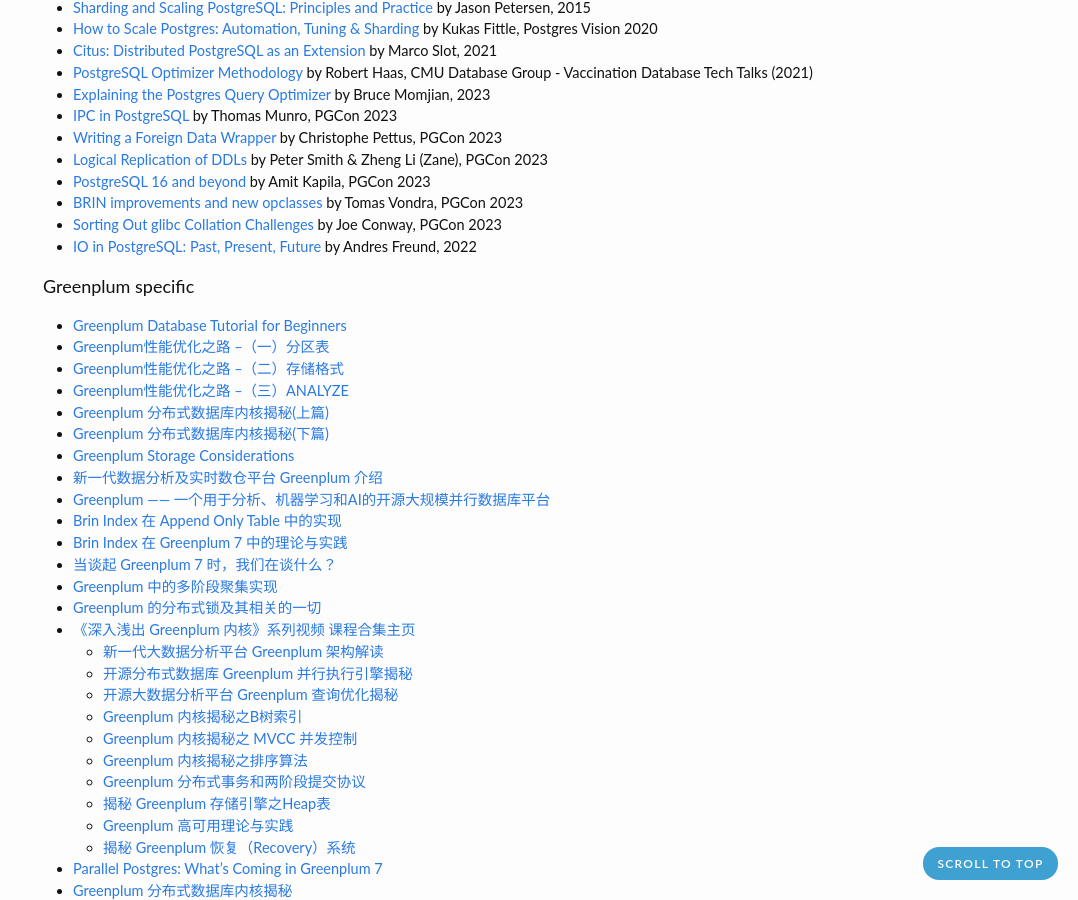
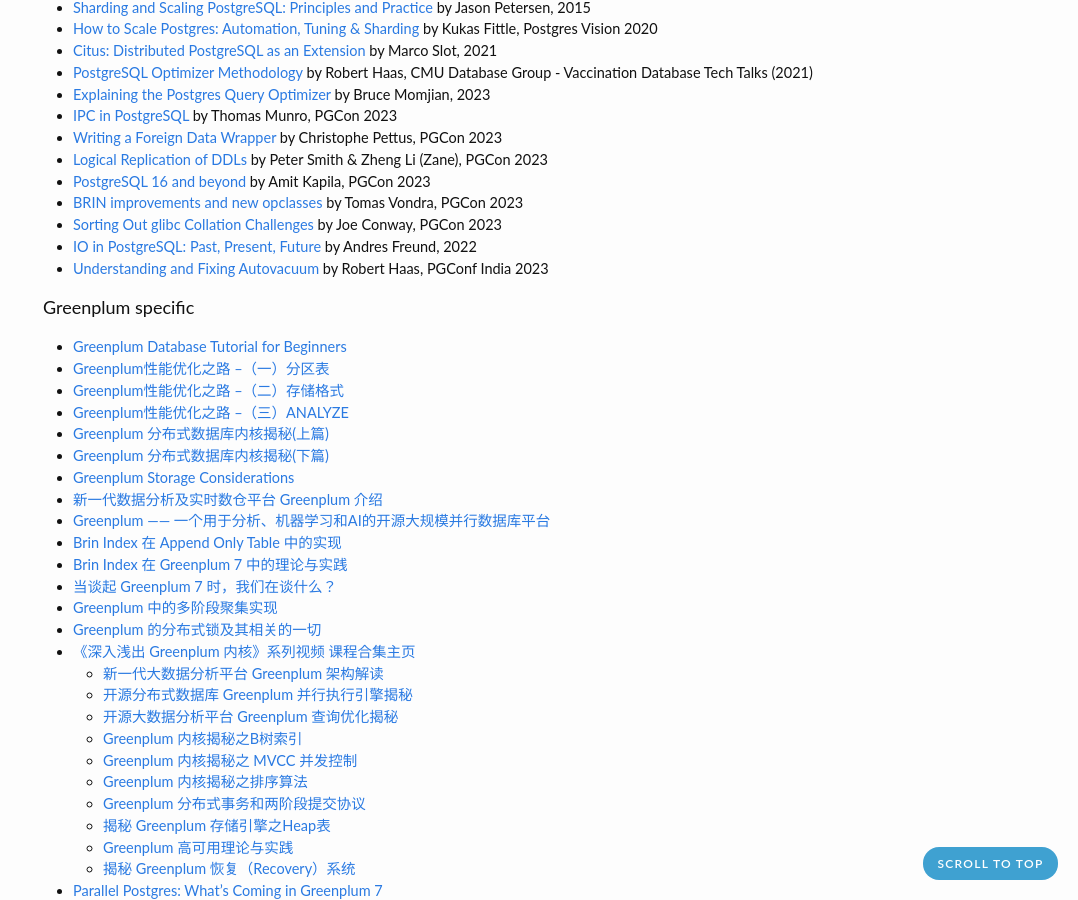
Before and after one commit to zhjwpku/zhjwpku.github.io, a Jekyll site: the page built from _posts/2022-07-12-awesome-postgres.md, in a window 1280 px wide and 900 px high, scrolled down 3759 px. Shown: the whole window, without its empty margins (202-1280 px from the left). Built offline with Jekyll 4.4.1, drawn with Linux system fonts in a browser that asks for light colours; comment, search, counter and statistics services are not loaded.

Commit message:
Understanding and Fixing Autovacuum
Signed-off-by: Zhao Junwang <zhjwpku@gmail.com>

```diff
--- a/_posts/2022-07-12-awesome-postgres.md
+++ b/_posts/2022-07-12-awesome-postgres.md
@@ -185,6 +185,7 @@
 - [BRIN improvements and new opclasses](https://www.youtube.com/watch?v=PDXhnhIq2WY) by Tomas Vondra, PGCon 2023
 - [Sorting Out glibc Collation Challenges](https://www.youtube.com/watch?v=0E6O-V8Jato) by Joe Conway, PGCon 2023
 - [IO in PostgreSQL: Past, Present, Future](https://www.youtube.com/watch?v=3Oj7fBAqVTw) by Andres Freund, 2022
+- [Understanding and Fixing Autovacuum](https://www.youtube.com/watch?v=NbKiISvQfJc) by Robert Haas, PGConf India 2023
 
 <h4>Greenplum specific</h4>
 
```
